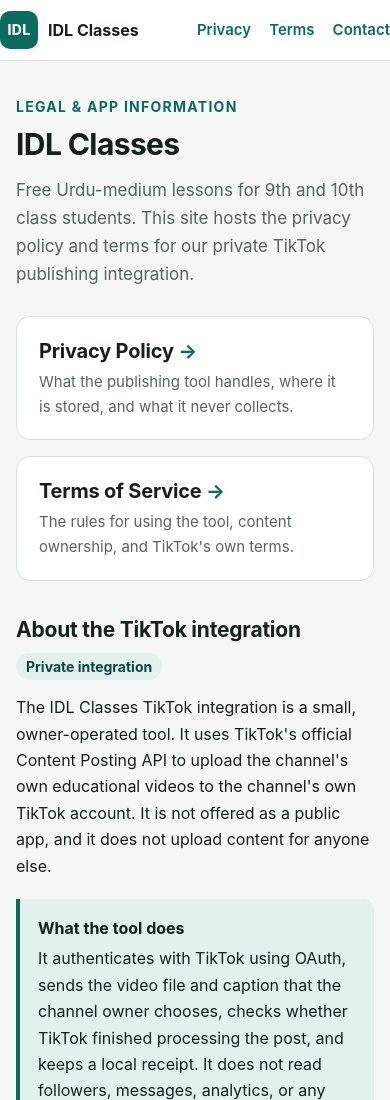
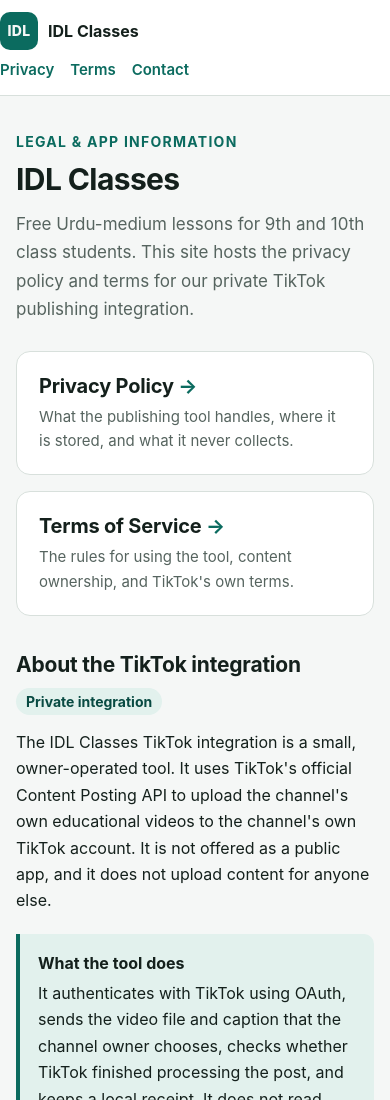
Before and after one commit to tahiriqbalnajam/tahiriqbalnajam.github.io, a plain HTML site: page idlclasses-legal/index.html in a window 390 px wide. Shown: the top 1100 px of the page. Drawn offline with Linux system fonts and the light colour scheme.

Commit message:
Stack the legal-site header on narrow screens
Co-Authored-By: Claude Code <noreply@anthropic.com>

```diff
--- a/idlclasses-legal/styles.css
+++ b/idlclasses-legal/styles.css
@@ -141,5 +141,9 @@ footer.site p { margin: 0 0 6px; }
   h1 { font-size: 30px; }
   h2 { font-size: 21px; }
   .lede { font-size: 17px; }
-  .site-inner { min-height: 60px; padding: 10px 0; }
+  .site-inner {
+    min-height: 0; padding: 12px 0;
+    flex-direction: column; align-items: flex-start; gap: 8px;
+  }
+  nav.site { gap: 16px; }
 }
```
